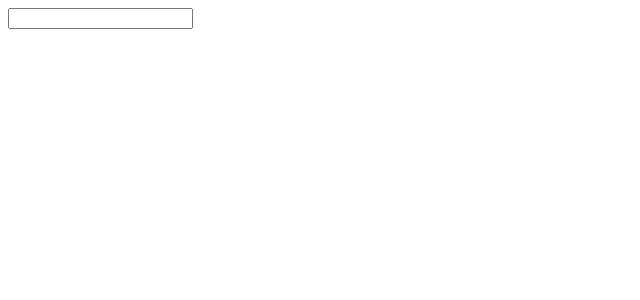
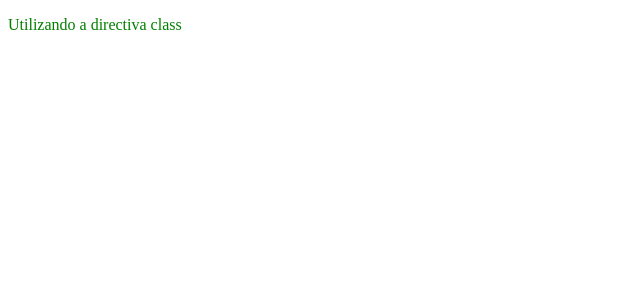
Before and after one commit to ITSimaoAbel/VueJs-course, a Vue app: page / in a window 1280 px wide. Shown: the top 300 px of the page, without its empty margins (0-640 px from the left). Built offline with nearby package versions, Linux system fonts and the light colour scheme.

Commit message:
Update: create component Exemplo06 and  interligacao de classes

```diff
--- a/src/App.vue
+++ b/src/App.vue
@@ -5,11 +5,12 @@
   //import Exemplo02 from './components/Exemplo02Condicional.vue';
   //import Exemplo03 from './components/Exemplo03Laco.vue';
   //import Exemplo04 from './components/Exemplo04HTML.vue';
-  import Exemplo05 from './components/Exemplo05Model.vue';
+  //import Exemplo05 from './components/Exemplo05Model.vue';
+  import Exemplo06 from './components/Exemplo06Classe.vue';
 
 </script>
 
 <!-- HTML -->
  <template>
-    <Exemplo05></Exemplo05>
+    <Exemplo06></Exemplo06>
  </template>
--- /dev/null
+++ b/src/components/Exemplo06Classe.vue
@@ -0,0 +1,18 @@
+<!-- SCRIPT -->
+<script setup>
+    //variavel
+    let validacao = true;
+
+</script>
+
+<!-- CSS -->
+<style>
+    .ok{color:green}
+
+    .falha{color:red}
+</style>
+
+<!-- HTML -->
+ <template>
+    <p :class="validacao ? 'ok' : 'falha'">Utilizando a directiva class</p>
+ </template>
```
